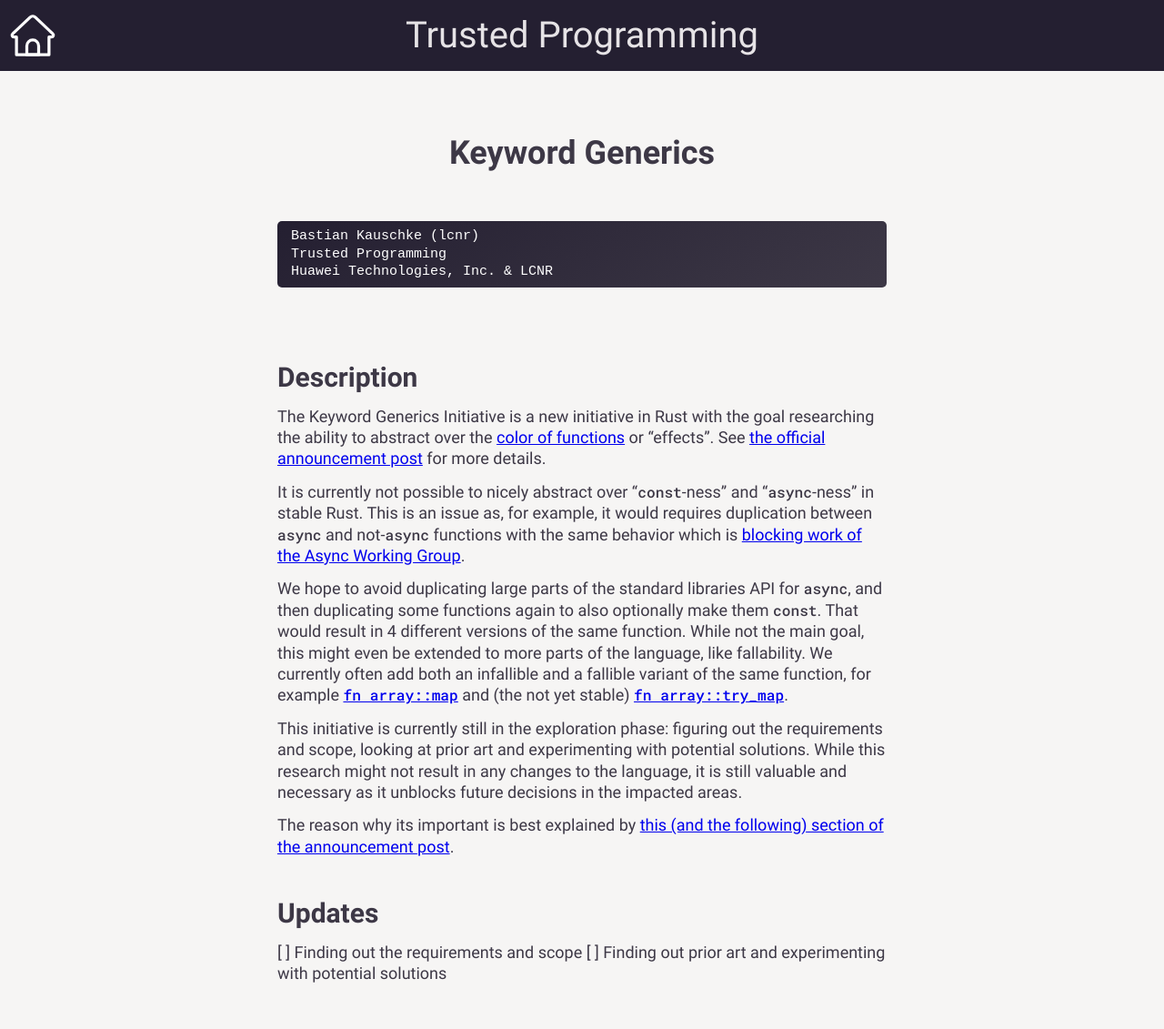
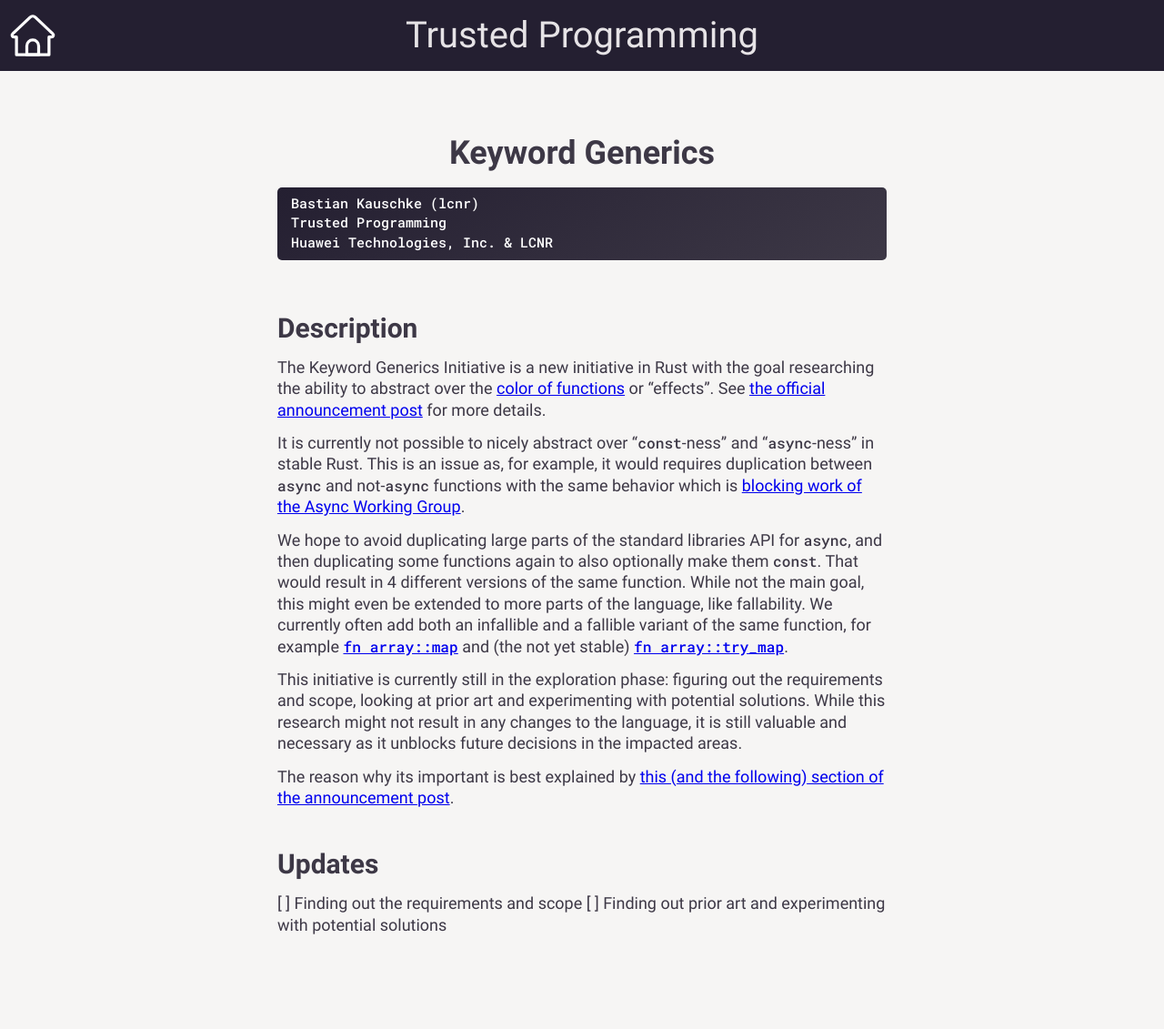
Before and after one commit to yijunyu/trusted-programming.github.io, a Jekyll site: the page built from articles/work-in-progress/Compiler/KeywordGenerics.md, in a window 1280 px wide. Shown: the whole page at 91% size. Built offline with Jekyll 4.4.1, drawn with Linux system fonts in a browser that asks for light colours; our own code applies the rules of GitHub Pages for plain Markdown files; after the commit the page ends 1077 px from its top, so only the background shows below that.

Commit message:
Update KeywordGenerics.md

````diff
--- a/articles/work-in-progress/Compiler/KeywordGenerics.md
+++ b/articles/work-in-progress/Compiler/KeywordGenerics.md
@@ -1,11 +1,9 @@
 # Keyword Generics
-<br/>
-<pre>
+```
 Bastian Kauschke (lcnr)
 Trusted Programming
 Huawei Technologies, Inc. & LCNR
-</pre>
-<br/>
+```
 
 ## Description
 
````
